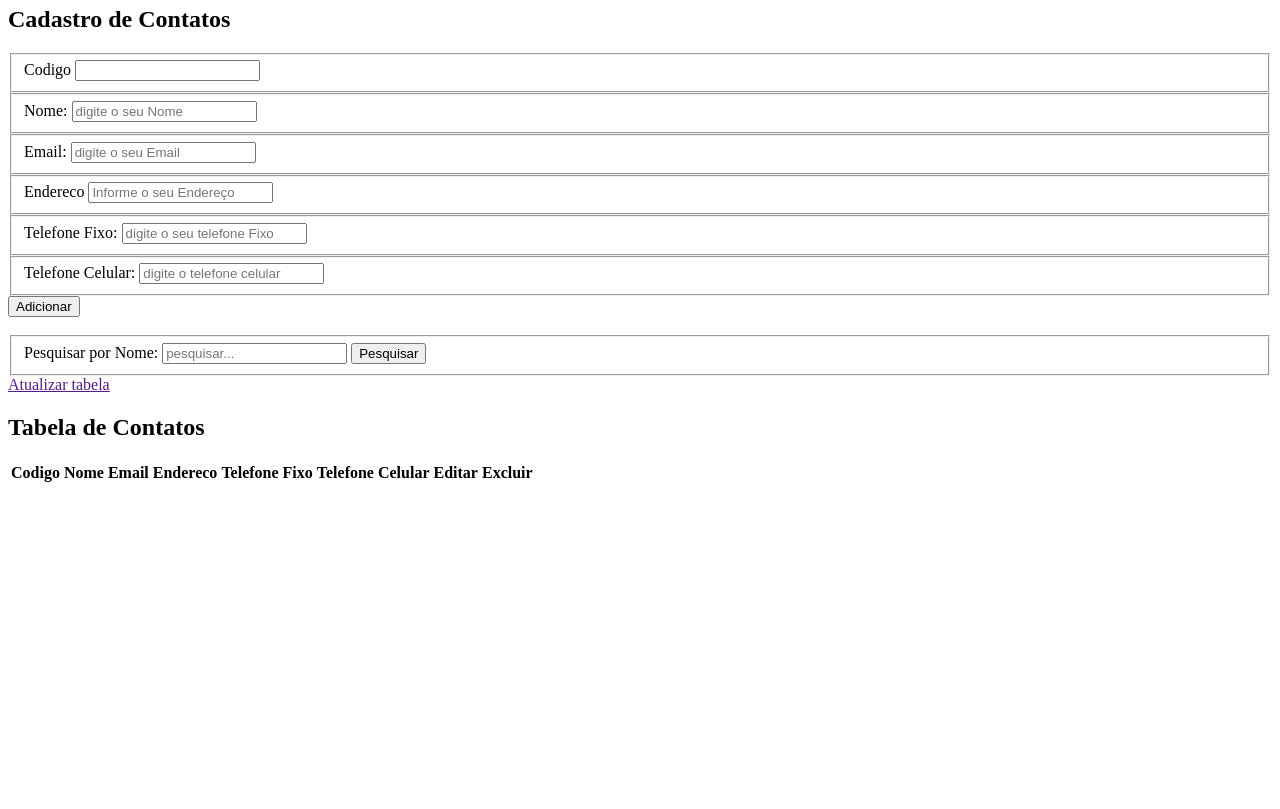
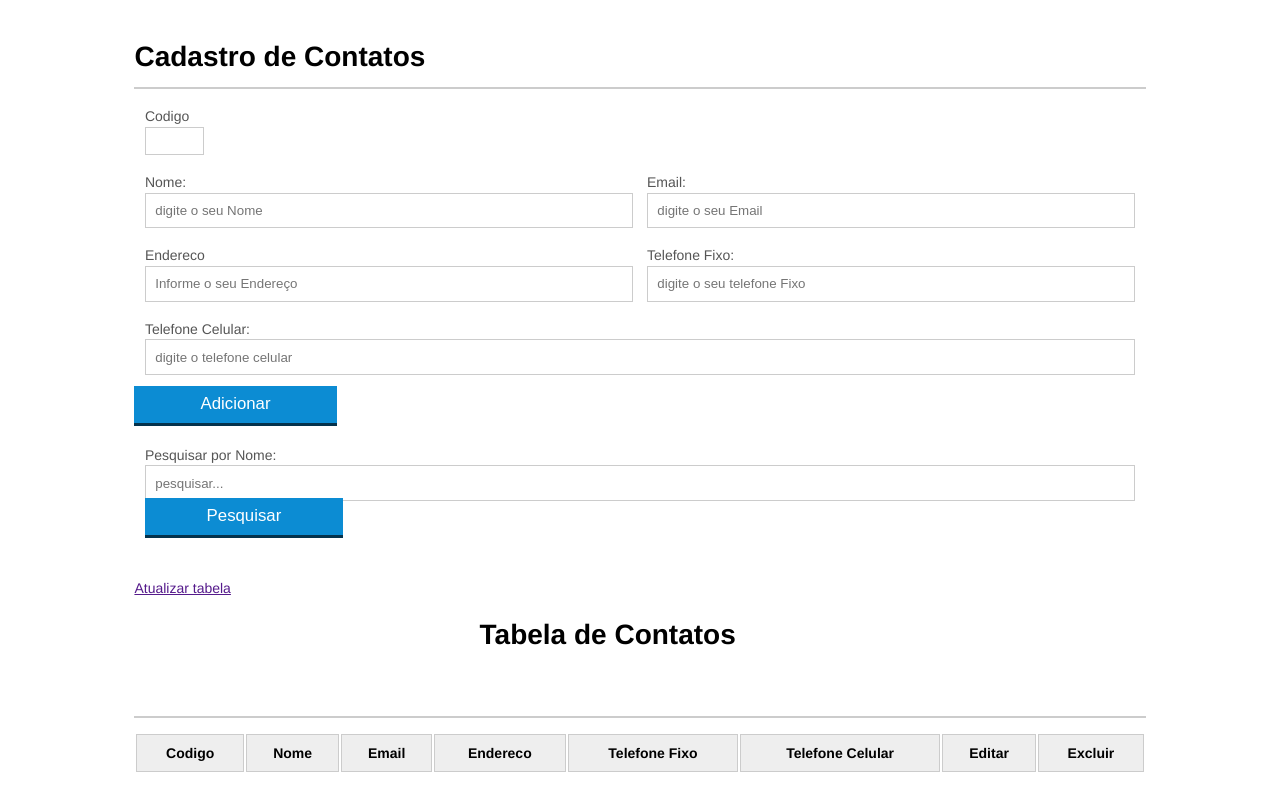
Before and after one commit to daysonmota/CrossCode, a plain HTML site: page index.html in a window 1280 px wide. Shown: the part 74-883 px from the top of the page. Before the commit the page ends 800 px from the top, so only its background shows below. Drawn offline with Linux system fonts and the light colour scheme.

Commit message:
Alterando o arquivo do estilo.css para principal.css

```diff
--- a/index.html
+++ b/index.html
@@ -5,7 +5,7 @@
 	<meta http-equiv="X-UA-Compatible" content="IE=edge">
 	<title>CRUD de Contatos </title>
 	<link rel="styleshegiet" href="css/reset.css">
-	<link rel="stylesheet" href="css/estilo.css">
+	<link rel="stylesheet" href="css/principal.css">
 </head>
 <body>
 	<header>
```
